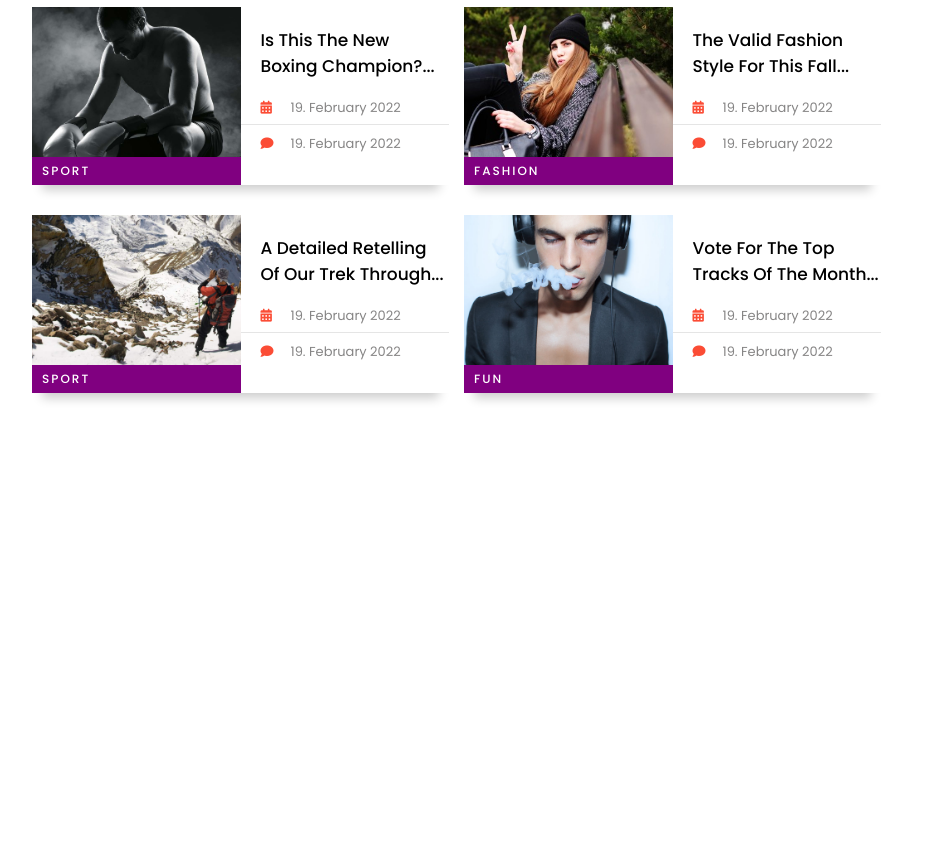
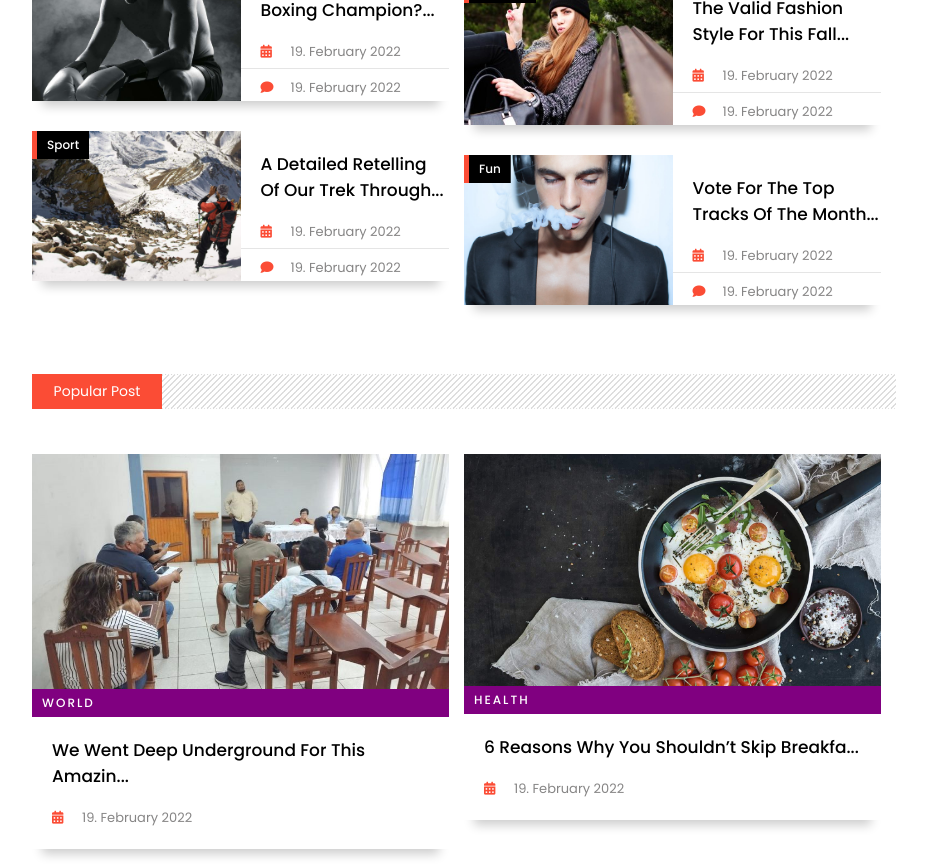
Before and after one commit to VariTester/portal-direpro, a React (Create React App) app: page / in a window 1280 px wide. Shown: the part 1240-2104 px from the top of the page, without its empty margins (32-958 px from the left). Before the commit the page ends 1648 px from the top, so only its background shows below. Built offline with nearby package versions, Linux system fonts and the light colour scheme.

Commit message:
update070320231303

```diff
--- a/src/App.css
+++ b/src/App.css
@@ -86,6 +86,7 @@
 .category1 span:hover {
   color: #fff;
 }
+
 .title {
   font-weight: 500;
   font-size: 17px;
--- a/src/Data.js
+++ b/src/Data.js
@@ -341,28 +341,28 @@
       category: "world",
       title: "We Went Deep Underground For This Amazing Cave Shot",
       date: "19. February 2022",
-      cover: "./components/common/images/ppost/pop1.jpg",
+      cover: "./assets/images/hero/direpro1.jpg",
     },
     {
       id: 2,
       category: "health",
       title: "6 Reasons Why You Shouldn’t Skip Breakfast",
       date: "19. February 2022",
-      cover: "./components/common/images/ppost/pop2.jpg",
+      cover: "./assets/images/ppost/pop2.jpg",
     },
     {
       id: 3,
       category: "food",
       title: "Our Top 5 Restaurants For A Complete Culinary Experience",
       date: "19. February 2022",
-      cover: "./components/common/images/ppost/pop3.jpg",
+      cover: "./assets/images/ppost/pop3.jpg",
     },
     {
       id: 4,
       category: "fashion",
       title: "Hipster Chic Is In Again: Get Some Glasses",
       date: "19. February 2022",
-      cover: "./components/common/images/ppost/pop4.jpg",
+      cover: "./assets/images/ppost/pop4.jpg",
     },
   ]
   export const lifestyle = [
--- /dev/null
+++ b/src/components/home/mainContent/Ppost/Ppost.jsx
@@ -0,0 +1,111 @@
+// import React from 'react'
+// import Slider from "react-slick"
+// import { ppost } from "../../../../Data"
+// import Heading from "../../../common/Heading/Heading"
+// import "./ppost.css"
+
+// const Ppost = () =>{
+//     return <div>Ppost</div>
+// }
+
+
+// const Ppost = () => {
+//     const settings = {
+//       dots: false,
+//       infinite: true,
+//       speed: 500,
+//       slidesToShow: 2,
+//       slidesToScroll: 1,
+//     }
+//     return (
+//       <>
+//         <section className='popularPost'>
+//           <Heading title='Popular Posts' />
+//           <div className='content'>
+//             <Slider {...settings}>
+//               {ppost.map((val) => {
+//                 return (
+//                   <div className='items'>
+//                     <div className='box shadow'>
+//                       <div className='images'>
+//                         <div className='img'>
+//                           <img src={val.cover} alt='' />
+//                         </div>
+//                         <div class='category category1'>
+//                           <span>{val.category}</span>
+//                         </div>
+//                       </div>
+//                       <div className='text'>
+//                         <h1 className='title'>{val.title.slice(0, 40)}...</h1>
+//                         <div className='date'>
+//                           <i class='fas fa-calendar-days'></i>
+//                           <label>{val.date}</label>
+//                         </div>
+//                       </div>
+//                     </div>
+//                   </div>
+//                 )
+//               })}
+//             </Slider>
+//           </div>
+//         </section>
+//       </>
+//     )
+//   }
+
+//   export default Ppost
+
+import React from 'react'
+import Slider from "react-slick";
+import { ppost } from '../../../../Data';
+import Heading  from '../../../common//Heading//Heading'
+import "./ppost.css"
+
+
+const Ppost = () => {
+    const settings = {
+        dots: false,
+        infinite: true,
+        speed: 500,
+        slidesToShow: 2,
+        slidesToScroll: 1,
+    }
+
+  return (
+    <>
+    <section className='popularPost'>
+      <Heading title='Popular Post'/>
+      <div className='content'>
+      <Slider {...settings}>
+      {ppost.map((val) => {
+        return (
+         <div className='items'>
+          <div className='box shadow'>
+            <div className='imgages'>
+              <div className='img'>
+                <img src={val.cover} alt='' />
+              </div>
+              {/* No detecta el category1 */}
+              <div className="category">
+                <span>{val.category}</span>
+              </div>
+            </div>
+            <div className='text'>
+              <h1 className='title'>{val.title.slice(  0,40)}...</h1>
+              <div className="date">
+                <i className='fas fa-calendar-days'></i>
+                <label>{val.date}</label>
+              </div>
+            </div>
+          </div>
+         </div>
+        )
+      })}
+      </Slider>
+      </div>
+    </section>
+    </>
+  )
+}
+
+export default Ppost
--- /dev/null
+++ b/src/components/home/mainContent/Ppost/ppost.css
@@ -0,0 +1,10 @@
+.popularPost .box {
+    margin: 15px 15px 15px 0;
+  }
+  .popularPost img {
+    width: 100%;
+    height: 100%;
+  }
+  .popularPost .text {
+    padding: 20px;
+  }
--- a/src/components/home/mainContent/homes/Home.jsx
+++ b/src/components/home/mainContent/homes/Home.jsx
@@ -1,5 +1,6 @@
 import React from 'react'
 import  Popular  from '../popular/Popular'
+import  Ppost  from '../Ppost/Ppost'
 import './style.css'
 
 const Home = () => {
@@ -9,6 +10,7 @@
             <div className='container'>
             <section className='mainContent'>
               <Popular/>
+              <Ppost/>
               </section>
             <section className='sideContent'></section>
             </div>
--- a/src/components/home/mainContent/popular/Popular.jsx
+++ b/src/components/home/mainContent/popular/Popular.jsx
@@ -41,7 +41,7 @@
               <div className='img'>
                 <img src={val.cover} alt='' />
               </div>
-              <div className="category 1">
+              <div className="category category1">
                 <span>{val.category}</span>
               </div>
             </div>
```
